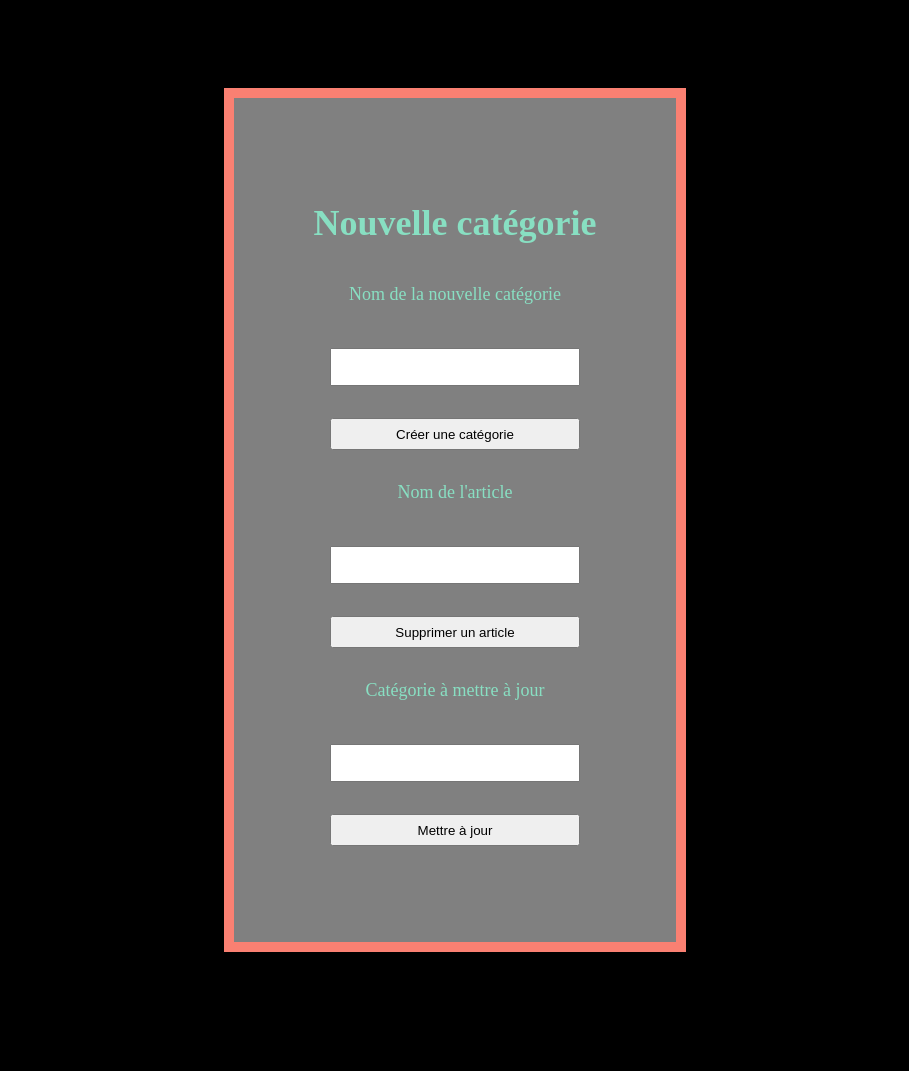
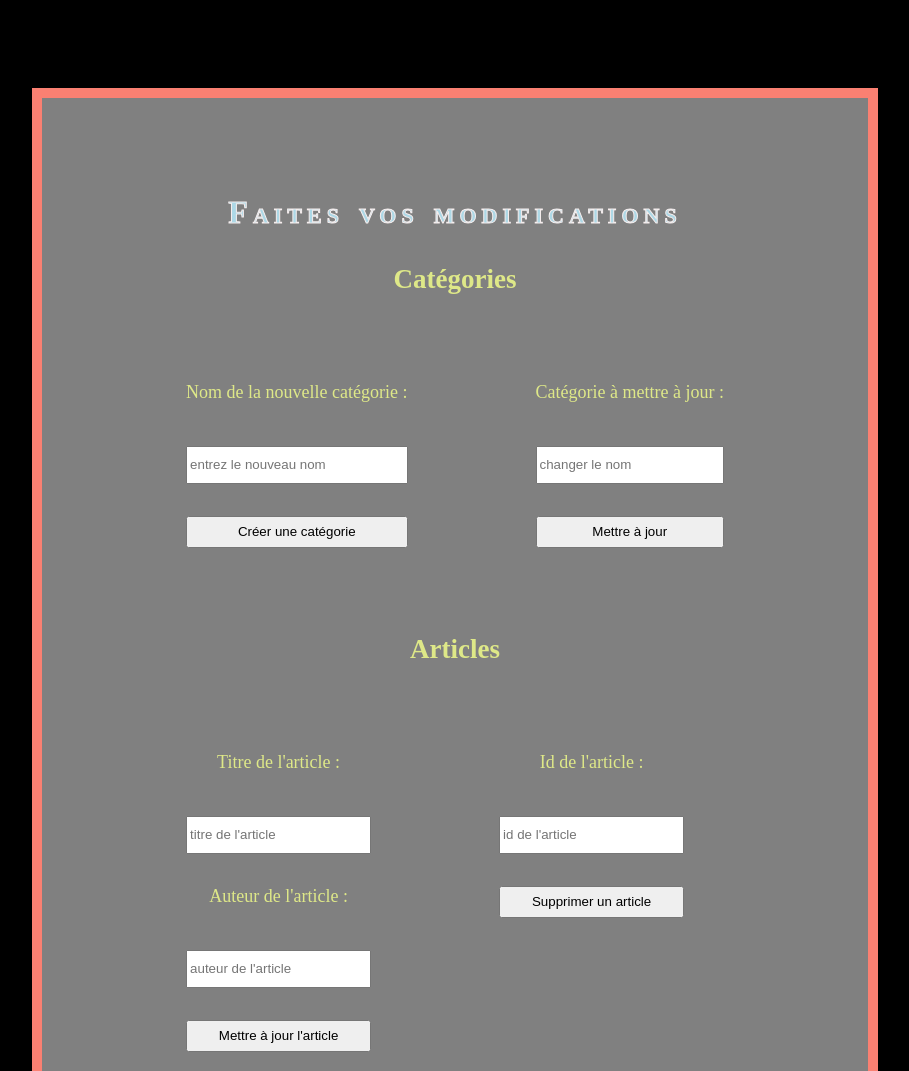
Before and after one commit to Ahamandine/creaApiJs, a plain HTML site: page index.html in a window 1280 px wide. Shown: the top 1071 px of the page, without its empty margins (185-1094 px from the left). Before the commit the page ends 1040 px from the top, so only its background shows below. Drawn offline with Linux system fonts and the light colour scheme.

Commit message:
Form: create, update and delete category & article

```diff
--- a/index.html
+++ b/index.html
@@ -10,15 +10,48 @@
 </head>
 <body>
     <div id="formulaire">
-        <h1>Nouvelle catégorie</h1>
-        <label for="">Nom de la nouvelle catégorie</label><input id="categoryName" type="text">
-        <button id="createButton">Créer une catégorie</button>
 
-        <label for="">Nom de l'article</label><input type="text" id="articleId">
-        <button id="deleteButton">Supprimer un article</button>
+        <h1>Faites vos modifications</h1>
 
-        <label for="">Catégorie à mettre à jour</label><input type="text" id="categoryUpdate">
-        <button id="patchButton">Mettre à jour</button>
+        <h2>Catégories</h2>
+
+        <div id="categoryMod">
+
+
+                <div id="createCategory">
+                    <label for="">Nom de la nouvelle catégorie :</label><input id="categoryName" type="text" placeholder="entrez le nouveau nom">
+                    <button id="createButton">Créer une catégorie</button>
+                </div>
+
+                <div id="patchCategory">
+                    <label for="">Catégorie à mettre à jour :</label><input type="text" id="categoryUpdate" placeholder="changer le nom">
+                    <button id="patchButton">Mettre à jour</button>
+                </div>
+
+        </div>
+
+        <h2>Articles</h2>
+
+        <div id="articleMod">
+
+
+            <div id="updateArticle">
+                <label for="">Titre de l'article :</label><input type="text" id="articleTitle" placeholder="titre de l'article">
+                <label for="">Auteur de l'article :</label><input type="text" id="articleAuthor" placeholder="auteur de l'article">
+                <!-- <label for="">Titre de l'article :</label><input type="text" id="articleTitle" placeholder="titre de l'article"> -->
+                <button id="updateButton">Mettre à jour l'article</button>
+            </div>
+
+            <div id="deleteArticle">
+                <label for="">Id de l'article :</label><input type="text" id="articleId" placeholder="id de l'article">
+                <button id="deleteButton">Supprimer un article</button>
+            </div>
+
+
+
+        </div>
+
+
     </div>
 
 </body>
--- a/js/index.js
+++ b/js/index.js
@@ -100,3 +100,42 @@ var patchCategory = function(event) {
 }
 
 patchButton.addEventListener("click",patchCategory);
+
+
+// FUNCTION UPDATE ARTICLE
+
+var updateButton    = document.querySelector("#updateButton");
+var articleTitle    = document.querySelector("#articleTitle");
+var articleAuthor   = document.querySelector("#articleAuthor");
+
+var updateArticle = function(event) {
+    var requestBody = {
+        "title": articleTitle.value,
+        // Possibilité de mettre +sieurs élèments à la suite
+        "writer": articleAuthor.value
+
+    };
+    fetch("https://127.0.0.1:8000/api/articles/409", {
+        method: "PUT",
+        headers: {
+            'Content-Type': 'application/json'
+        },
+        body: JSON.stringify(requestBody)
+    }).then(function (response) {
+        return response.json()
+    })
+    .then(function (responseJSON) {
+        var resultDiv = document.createElement("div");
+        if (responseJSON["@type"] == "hydra:Error") {
+            console.log("Une erreur est survenue : " + responseJSON["hydra:description"])
+            resultDiv.innerHTML = "Une erreur est survenue";
+        }
+        else {
+            console.log(responseJSON)
+            resultDiv.innerHTML = "Article mis à jour";
+        }
+        document.body.appendChild(resultDiv);
+    })
+}
+
+updateButton.addEventListener("click",updateArticle);
--- a/style.css
+++ b/style.css
@@ -14,10 +14,27 @@ body {
     margin: 5rem;
     padding:5rem;
     background-color:grey;
-    color:rgb(136, 223, 194);
+    color:rgb(222, 232, 136);
+
+    /* text-shadow: 0 0 10px black; */
+    /* -webkit-text-stroke: 1px white; */
+}
+h1 {
+    -webkit-text-stroke: 1px rgb(246, 238, 238);
+    font-size:xx-large;
+    letter-spacing: 5px;
+    word-spacing:2px;
+    font-weight:900;
+    text-align:center;
+    font-variant: small-caps;
+    color: lightblue;
 }
 
-h2,
+h2 {
+    text-align:center;
+}
+
+h1,
 label,
 input,
 button {
@@ -28,3 +45,18 @@ button {
 label {
     text-align:center;
 }
+
+#categoryMod,
+#articleMod {
+    display:flex;
+    flex-direction: row;
+}
+
+#createCategory,
+#patchCategory,
+#deleteArticle,
+#updateArticle {
+    display:flex;
+    flex-direction: column;
+    margin: 3rem;
+}
```
